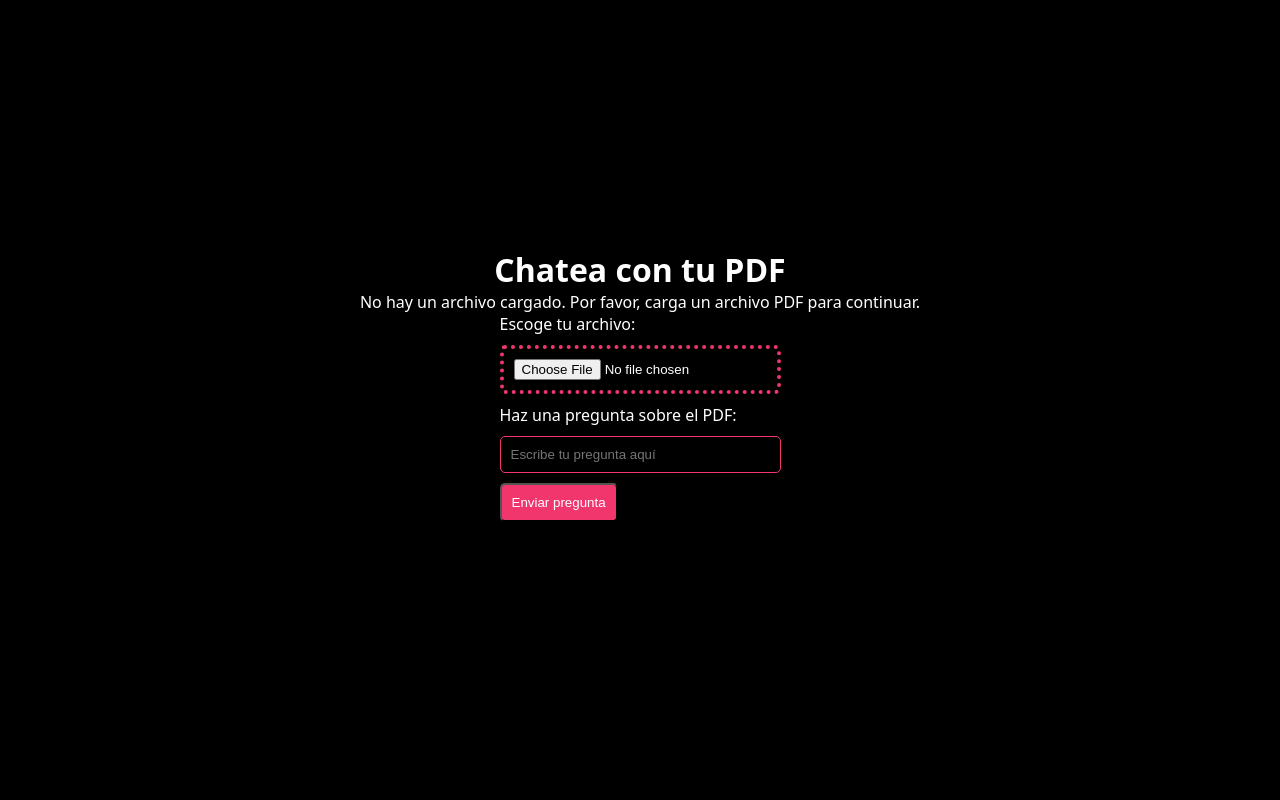
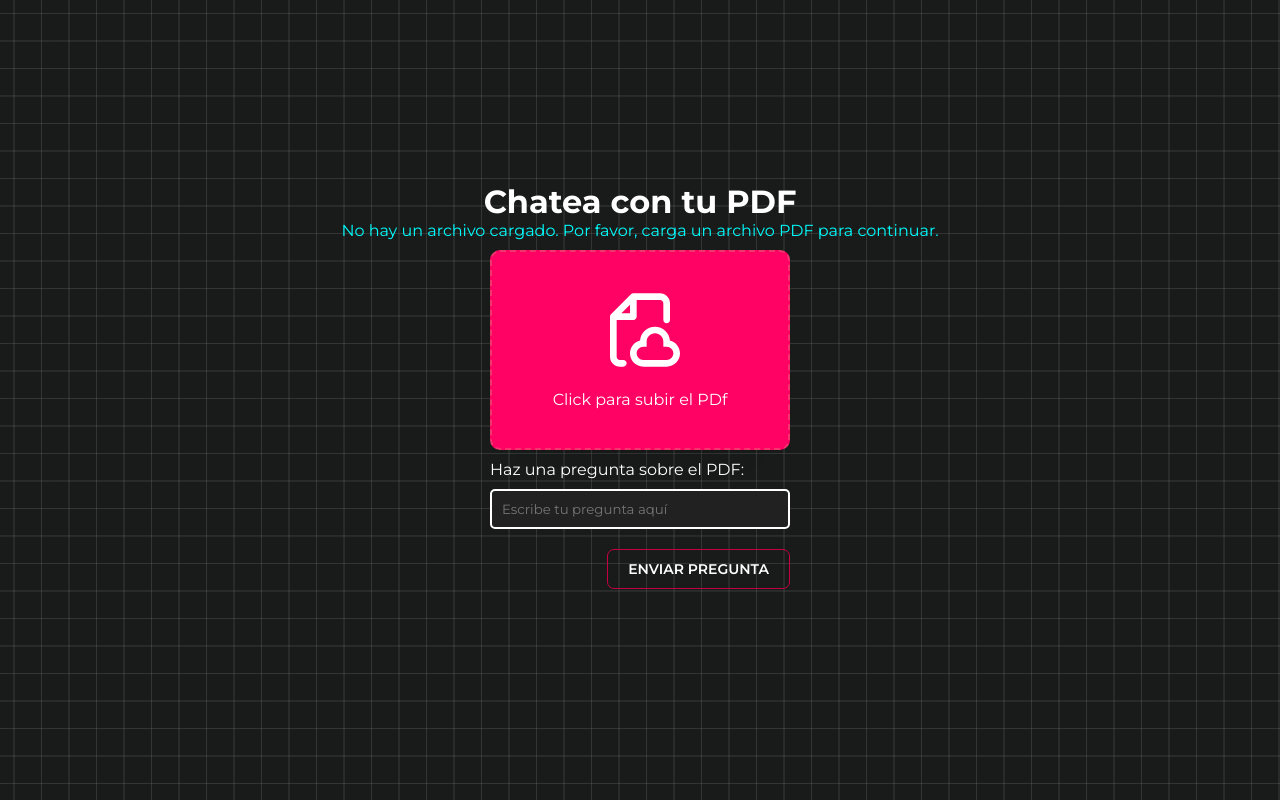
Before and after one commit to SylenthMen/platica-con-pdf, a Flask app: page / in a window 1280 px wide. Run offline with Flask 3, Linux system fonts and the light colour scheme.

Commit message:
cambio en interface

```diff
--- a/static/css/estilos.css
+++ b/static/css/estilos.css
@@ -1,12 +1,15 @@
+@import url('https://fonts.googleapis.com/css2?family=Montserrat:ital,wght@0,100..900;1,100..900&display=swap');
+
 * {
     margin: 0;
     padding: 0;
     box-sizing: border-box;
+    font-family: "Montserrat", sans-serif;
 }
 
 body {
     font-family: system-ui, -apple-system, BlinkMacSystemFont, 'Segoe UI', Roboto, Oxygen, Ubuntu, Cantarell, 'Open Sans', 'Helvetica Neue', sans-serif, sans-serif;
-    background: #000;
+    background: #202020;
     color: #fff;
 
 }
@@ -24,6 +27,7 @@ button {
 
 span {
     color: #f1356d;
+    font-weight: 800;
 }
 
 .prin {
@@ -36,36 +40,31 @@ span {
     padding: 10px;
 }
 
+.prin p {
+    color: aqua;
+    margin-bottom: 10px;
+}
+
 input[type="text"] {
+    background-color: #212121;
+    height: 40px;
     padding: 10px;
-    border: 1px solid #f1356d;
+    width: 100%;
+    border: 2px solid white;
     border-radius: 5px;
-    width: 100%;
-    margin: 10px 0;
-    background: transparent;
+    /* box-shadow: 3px 3px 2px rgb(249, 255, 85); */
 }
 
 input[type="text"]:focus{
-    outline: none;
-    border: 1px solid #980531;
-    color: #fff;
-    background: transparent;
+    color: #f1356d;
+    background-color: #212121;
+    outline-color: #f1356d;
+    box-shadow: -3px -3px 15px rgb(255, 0, 149);
+    transition: .1s;
+    transition-property: box-shadow;
 }
 
-button[type="submit"] {
-    padding: 10px;
-    border-radius: 5px;
-    background-color: #f1356d;
-    color: white;
-    cursor: pointer;
-    justify-content: center;
-    align-items: center;
-    outline: none;
-}
 
-button[type="submit"]:hover {
-    background-color: #980531;
-}
 
 
 input[type="file"] {
@@ -80,3 +79,147 @@ input[type="file"] {
 input[type="file"]:hover {
     background-color: #f1356d52;
 }
+
+            /*CODIGO DEL BOTON*/
+
+button {
+    position: relative;
+    padding: 10px 20px;
+    border-radius: 7px;
+    border: 1px solid rgb(196, 0, 65);
+    font-size: 14px;
+    text-transform: uppercase;
+    font-weight: 600;
+    background: transparent;
+    color: #fff;
+    overflow: hidden;
+    box-shadow: 0 0 0 0 transparent;
+    -webkit-transition: all 0.2s ease-in;
+    -moz-transition: all 0.2s ease-in;
+    transition: all 0.2s ease-in;
+    cursor: pointer;
+    float: right;
+  }
+
+  button:hover {
+    background: rgb(255, 12, 77);
+    box-shadow: 0 0 30px 5px rgba(236, 0, 126, 0.815);
+    -webkit-transition: all 0.2s ease-out;
+    -moz-transition: all 0.2s ease-out;
+    transition: all 0.2s ease-out;
+  }
+
+  button:hover::before {
+    -webkit-animation: sh02 0.5s 0s linear;
+    -moz-animation: sh02 0.5s 0s linear;
+    animation: sh02 0.5s 0s linear;
+  }
+
+  button::before {
+    content: '';
+    display: block;
+    width: 0px;
+    height: 86%;
+    position: absolute;
+    top: 7%;
+    left: 0%;
+    opacity: 0;
+    background: #fff;
+    box-shadow: 0 0 50px 30px #fff;
+    -webkit-transform: skewX(-20deg);
+    -moz-transform: skewX(-20deg);
+    -ms-transform: skewX(-20deg);
+    -o-transform: skewX(-20deg);
+    transform: skewX(-20deg);
+  }
+
+  @keyframes sh02 {
+    from {
+      opacity: 0;
+      left: 0%;
+    }
+
+    50% {
+      opacity: 1;
+    }
+
+    to {
+      opacity: 0;
+      left: 100%;
+    }
+  }
+
+  button:active {
+    box-shadow: 0 0 0 0 transparent;
+    -webkit-transition: box-shadow 0.2s ease-in;
+    -moz-transition: box-shadow 0.2s ease-in;
+    transition: box-shadow 0.2s ease-in;
+  }
+        /*FIN CODIGO DEL BOTON*/
+
+.custum-file-upload {
+  height: 200px;
+  width: 300px;
+  display: flex;
+  flex-direction: column;
+  align-items: space-between;
+  gap: 20px;
+  cursor: pointer;
+  align-items: center;
+  justify-content: center;
+  border: 2px dashed #f1356d;
+  background-color: #ff0263;
+  padding: 1.5rem;
+  border-radius: 10px;
+  box-shadow: 0px 48px 35px -48px rgba(0,0,0,0.1);
+  margin-bottom: 10px;
+  transition: 0.3s all ease-in-out;
+}
+
+.custum-file-upload:hover {
+    transition: 0.2s all ease-in-out;
+    box-shadow: 0 0 30px 5px rgba(236, 0, 126, 0.815);
+}
+
+.custum-file-upload .icon {
+  display: flex;
+  align-items: center;
+  justify-content: center;
+}
+
+.custum-file-upload .icon svg {
+  height: 80px;
+  fill: #fff;
+}
+
+.custum-file-upload .text {
+  display: flex;
+  align-items: center;
+  justify-content: center;
+}
+
+.custum-file-upload .text span {
+  font-weight: 400;
+  color: #fff;
+}
+
+.custum-file-upload input {
+  display: none;
+}
+
+#respuesta {
+    border: 1px solid #fff;
+    width: 450px;
+    max-width: 450px;
+    padding: 10px;
+}
+
+.container {
+    width: 100%;
+    height: 100%;
+    --color: rgba(114, 114, 114, 0.3);
+    background-color: #191a1a;
+    background-image: linear-gradient(0deg, transparent 24%, var(--color) 25%, var(--color) 26%, transparent 27%,transparent 74%, var(--color) 75%, var(--color) 76%, transparent 77%,transparent),
+        linear-gradient(90deg, transparent 24%, var(--color) 25%, var(--color) 26%, transparent 27%,transparent 74%, var(--color) 75%, var(--color) 76%, transparent 77%,transparent);
+    background-size: 55px 55px;
+  }
--- a/templates/index.html
+++ b/templates/index.html
@@ -7,6 +7,7 @@
     <title>Chatea con tu PDF</title>
   </head>
   <body>
+    <div class="container">
       <div class="prin">
         <h1>Chatea con tu PDF</h1>
         {% if file_name %}
@@ -22,8 +23,36 @@
         {% endif %}
         <form method="POST" enctype="multipart/form-data">
           <div>
-          <label for="file">Escoge tu archivo:</label>
+            <!-- <label for="file">Escoge tu archivo:</label>
+          <input type="file" name="file" id="file" /> -->
+            <label class="custum-file-upload" for="file">
+              <div class="icon">
+                <svg
+                  xmlns="http://www.w3.org/2000/svg"
+                  fill=""
+                  viewBox="0 0 24 24"
+                >
+                  <g stroke-width="0" id="SVGRepo_bgCarrier"></g>
+                  <g
+                    stroke-linejoin="round"
+                    stroke-linecap="round"
+                    id="SVGRepo_tracerCarrier"
+                  ></g>
+                  <g id="SVGRepo_iconCarrier">
+                    <path
+                      fill=""
+                      d="M10 1C9.73478 1 9.48043 1.10536 9.29289 1.29289L3.29289 7.29289C3.10536 7.48043 3 7.73478 3 8V20C3 21.6569 4.34315 23 6 23H7C7.55228 23 8 22.5523 8 22C8 21.4477 7.55228 21 7 21H6C5.44772 21 5 20.5523 5 20V9H10C10.5523 9 11 8.55228 11 8V3H18C18.5523 3 19 3.44772 19 4V9C19 9.55228 19.4477 10 20 10C20.5523 10 21 9.55228 21 9V4C21 2.34315 19.6569 1 18 1H10ZM9 7H6.41421L9 4.41421V7ZM14 15.5C14 14.1193 15.1193 13 16.5 13C17.8807 13 19 14.1193 19 15.5V16V17H20C21.1046 17 22 17.8954 22 19C22 20.1046 21.1046 21 20 21H13C11.8954 21 11 20.1046 11 19C11 17.8954 11.8954 17 13 17H14V16V15.5ZM16.5 11C14.142 11 12.2076 12.8136 12.0156 15.122C10.2825 15.5606 9 17.1305 9 19C9 21.2091 10.7909 23 13 23H20C22.2091 23 24 21.2091 24 19C24 17.1305 22.7175 15.5606 20.9844 15.122C20.7924 12.8136 18.858 11 16.5 11Z"
+                      clip-rule="evenodd"
+                      fill-rule="evenodd"
+                    ></path>
+                  </g>
+                </svg>
+              </div>
+              <div class="text">
+                <span>Click para subir el PDf</span>
+              </div>
               <input type="file" name="file" id="file" />
+            </label>
           </div>
           <div>
             <label for="pregunta">Haz una pregunta sobre el PDF:</label>
@@ -42,6 +71,7 @@
           <p>{{ respuesta }}</p>
         </div>
         {% endif %}
+      </div>
     </div>
     <script>
       function efectoMaquinaDeEscribir(elemento, texto, velocidad = 100) {
```
Lines whose indentation alone changed are shown as unchanged.
